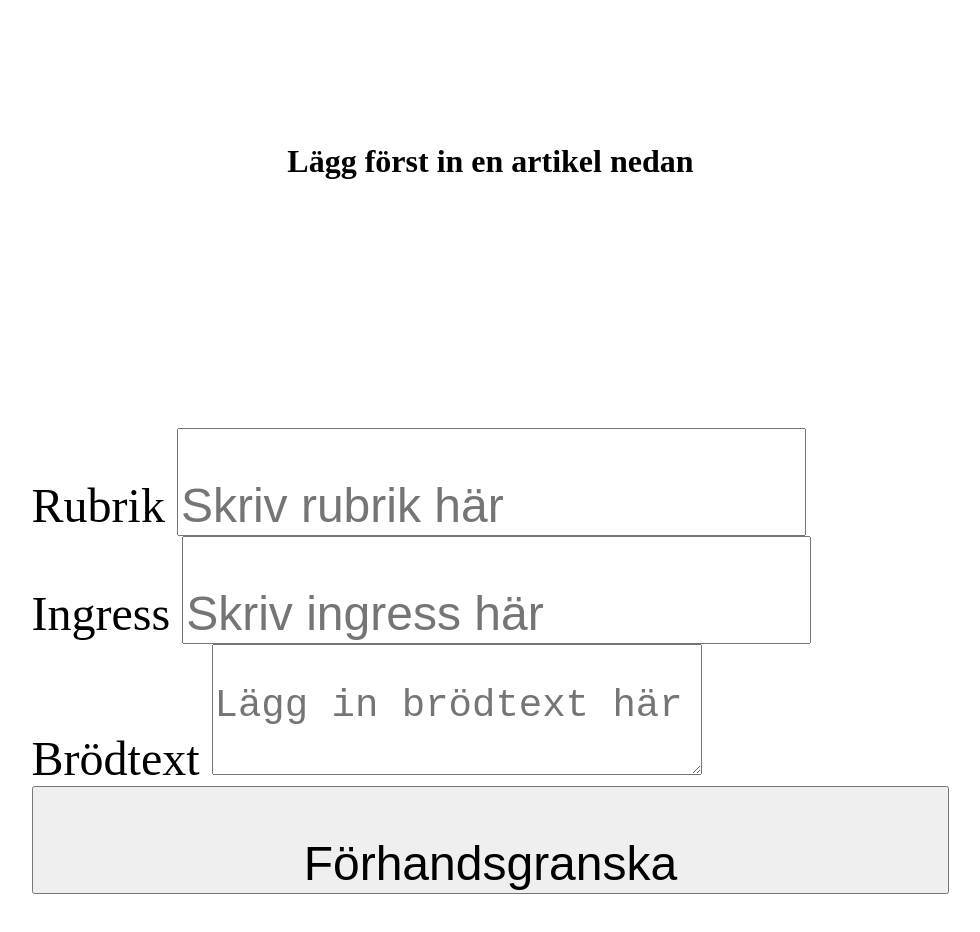
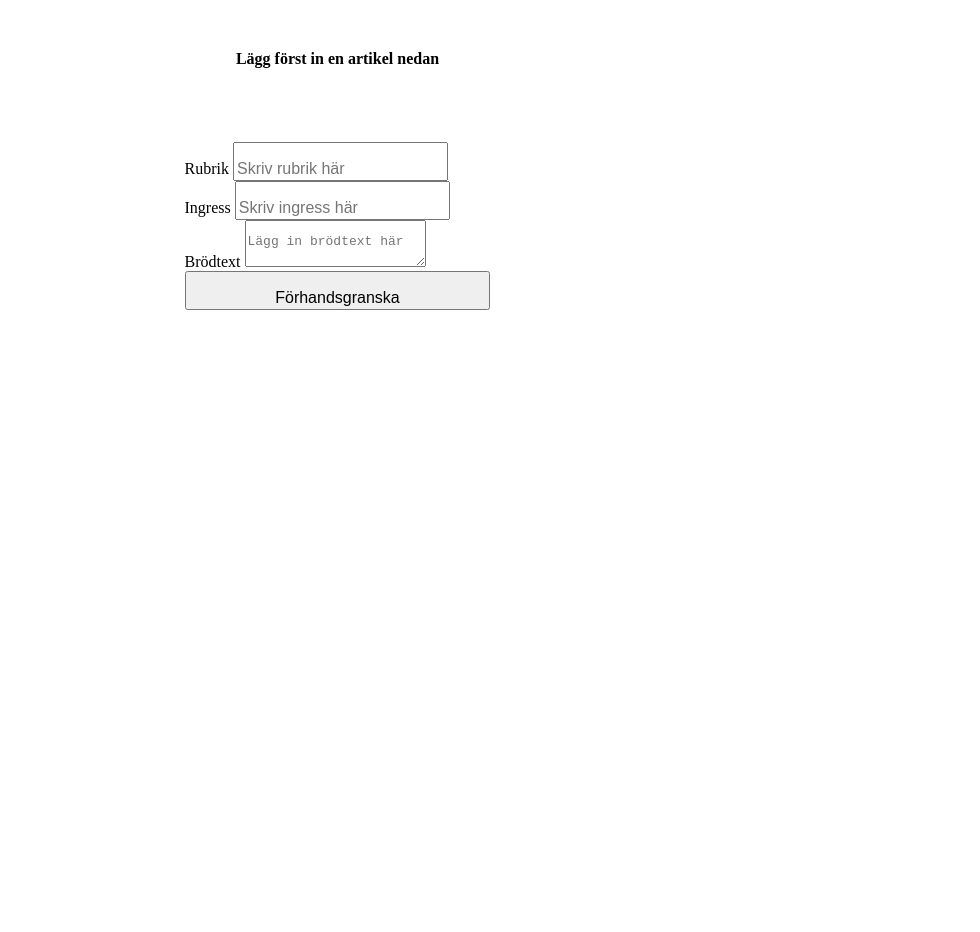
Before and after one commit to marher2016/frontend, a React (Create React App) app: page / in a window 1280 px wide. Shown: the top 932 px of the page, without its empty margins (63-1043 px from the left). After the commit the page ends 800 px from the top, so only its background shows below. Built offline with nearby package versions, Linux system fonts and the light colour scheme.

Commit message:
Moved app.css to content.css; reduced size by a third; Changed to px for artfont; Added lead font; Corrected image text placeholder

```diff
--- a/src/App.css
+++ /dev/null
@@ -1,7 +0,0 @@
-.column {
-  flex-direction: column;
-  display: flex;
-  align-items: center;
-  justify-content: center;
-  justify-content: space-around;
-}
--- a/src/content/ContentComponent.css
+++ b/src/content/ContentComponent.css
@@ -1,3 +1,11 @@
+.column {
+  flex-direction: column;
+  display: flex;
+  align-items: center;
+  justify-content: center;
+  justify-content: space-around;
+}
+
 .row {
   text-align: left;
   display: flex;
@@ -7,5 +15,9 @@
 }
 
 .left {
-  height: 1000px;
+  height: 333px;
 }
+
+.right {
+  font-size: 3.5px
+}
--- a/src/content/ContentComponent.js
+++ b/src/content/ContentComponent.js
@@ -1,7 +1,6 @@
 import React from 'react';
 import SubmitComponent from './submit/SubmitComponent';
 import './ContentComponent.css';
-import '../App.css';
 import ShowComponent from './show/ShowComponent';
 import UploadComponent from './upload/UploadComponent'
 import { Component } from 'react';
@@ -67,7 +66,9 @@ class ContentComponent extends Component {
         <SubmitComponent article={article} onChange={handleChange}
           onSubmit={handleSubmit}/>
       </div>
-      <ShowComponent state={state} environment={Environment}/>
+      <div className="right column">
+        <ShowComponent state={state} environment={Environment}/>
+      </div>
     </div>
     )
   }
--- a/src/content/show/ShowComponent.js
+++ b/src/content/show/ShowComponent.js
@@ -1,7 +1,6 @@
 import { Component } from "react";
 import TextComponent from "./text/TextComponent";
 import ImageComponent from "./image/ImageComponent";
-import '../../App.css';
 
 class ShowComponent extends Component {
 
@@ -24,10 +23,10 @@ class ShowComponent extends Component {
 
   render() {
     return (
-      <div className="column">
+      <>
         <ImageComponent images={this.state.images} />
         <TextComponent article={this.props.state.article} />
-      </div>
+      </>
     )
   }
 }
--- a/src/content/show/image/ImageComponent.css
+++ b/src/content/show/image/ImageComponent.css
@@ -1,5 +1,5 @@
 img {
-  height: 250px;
+  height: 83px;
   object-fit: cover;
-  width: 375px;
+  width: 125px;
 }
--- a/src/content/show/text/TextComponent.css
+++ b/src/content/show/text/TextComponent.css
@@ -5,3 +5,7 @@
 .headline {
   font-size: 2.5em;
 }
+
+.lead {
+  font-size: 1.2em;
+}
--- a/src/content/show/text/TextComponent.js
+++ b/src/content/show/text/TextComponent.js
@@ -8,7 +8,7 @@ class TextComponent extends PureComponent {
     return (
       <div className="article">
         <h1 className="headline">{headline}</h1>
-        <strong>{leader}</strong>
+        <strong className="lead">{leader}</strong>
         <pre>{support}</pre>
       </div>
     )
--- a/src/content/submit/SubmitComponent.css
+++ b/src/content/submit/SubmitComponent.css
@@ -1,5 +1,5 @@
 .form {
-  font-size: 3em
+  font-size: 1em
 }
 
 .input {
--- a/src/content/upload/UploadComponent.css
+++ b/src/content/upload/UploadComponent.css
@@ -1,3 +1,12 @@
-.dropbox {
-  font-size: 3em
+p, h1 {
+  font-size: 1em
 }
+
+.input {
+  font-size: 1em;
+  padding-top: 1em
+}
+
+.button {
+  width: 19.12em
+}
--- a/src/content/upload/UploadComponent.js
+++ b/src/content/upload/UploadComponent.js
@@ -45,30 +45,30 @@ class UploadComponent extends Component {
               }
               <form className="form">
                 <div>
-                  <label>Rubrik </label>
+                  <label>Bildtext </label>
                   <input
                     className="input"
                     type="text"
                     name="headline"
-                    placeholder="Skriv rubrik här"
+                    placeholder="Skriv bildtext här"
                   >
                   </input>
                 </div>
                 <div>
-                  <label>Ingress </label>
+                  <label>Bildcredit </label>
                   <input
                     className="input"
                     type="text"
                     name="leader"
                     aria-label="leader"
-                    placeholder="Skriv ingress här">
+                    placeholder="Skriv bildcredit här">
                   </input>
                 </div>
                 <button
                   type="submit"
                   name="submit"
                   className="input button"
-                  >Förhandsgranska
+                  >Uppdatera bildtexten
                 </button>
               </form>
             </div>
```
